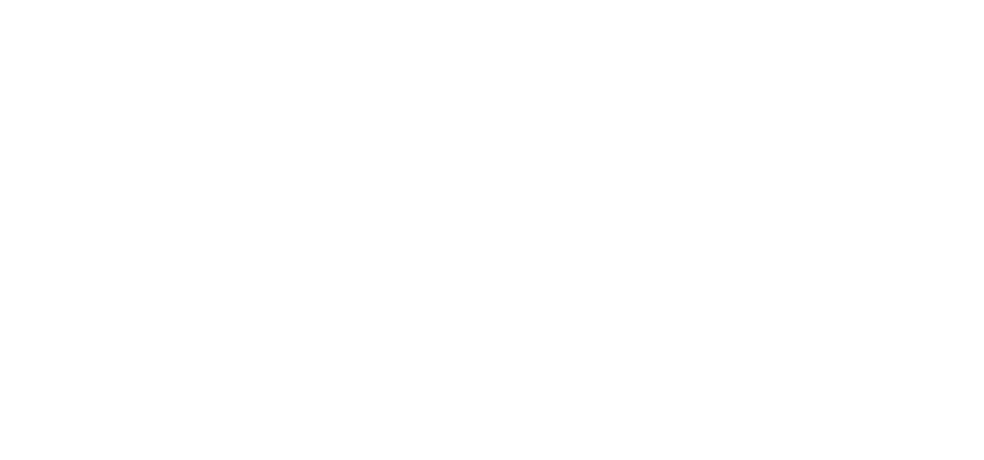
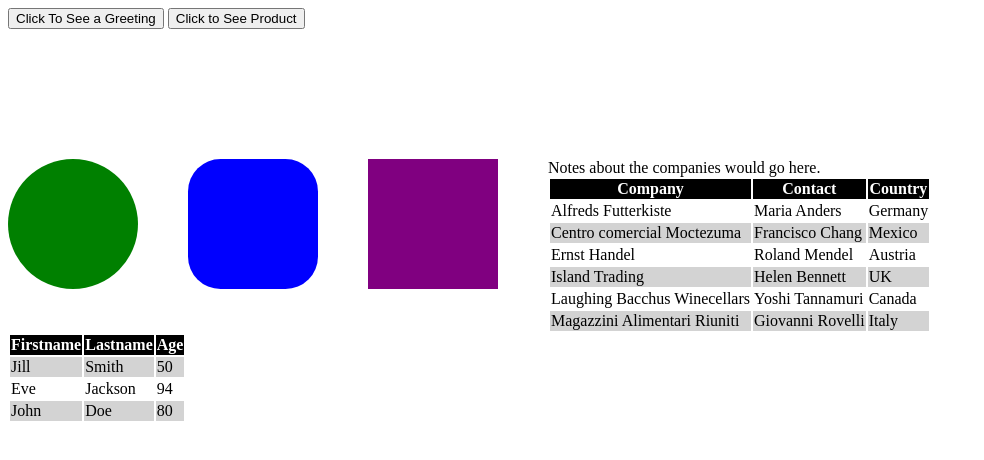
Before and after one commit to HartMason/practice, a plain HTML site: page index.html in a window 1280 px wide. Shown: the whole page, without its empty margins (0-984 px from the left). Drawn offline with Linux system fonts and the light colour scheme.

Commit message:
Disappear Icons... Buttons... Charts

```diff
--- a/index.html
+++ b/index.html
@@ -6,9 +6,91 @@
     <meta name="viewport" content="width=device-width, initial-scale=1.0">
     <title>Document</title>
     <link rel="stylesheet" href="./style.css"/>
+    <script src="styles.js"></script>
 </head>
 
 <body>
+    <main>
+    <button onclick="sayHello()">Click To See a Greeting</button>
 
-</body>
+    <button onclick="multiplyTwoNums()">Click to See Product</button>
+
+    <div id="product"></div>
+    <!-- this HTML makes the buttons appear on the page-->
+
+    <div class="circle" id="circle" onclick="disappear(this)"></div>
+
+    <div class="rounded" id="rounded" onclick="disappear(this)"></div>
+
+    <div class="square" id="square" onclick="disappear(this)"></div>
+    </main>
+
+    <table>
+        <thead>
+          <th>Company</th>
+          <th>Contact</th>
+          <th>Country</th>
+        </thead>
+        <tbody>
+          <tr>
+            <td>Alfreds Futterkiste</td>
+            <td>Maria Anders</td>
+            <td>Germany</td>
+          </tr>
+          <tr>
+            <td>Centro comercial Moctezuma</td>
+            <td>Francisco Chang</td>
+            <td>Mexico</td>
+          </tr>
+          <tr>
+            <td>Ernst Handel</td>
+            <td>Roland Mendel</td>
+            <td>Austria</td>
+          </tr>
+          <tr>
+            <td>Island Trading</td>
+            <td>Helen Bennett</td>
+            <td>UK</td>
+          </tr>
+          <tr>
+            <td>Laughing Bacchus Winecellars</td>
+            <td>Yoshi Tannamuri</td>
+            <td>Canada</td>
+          </tr>
+          <tr>
+            <td>Magazzini Alimentari Riuniti</td>
+            <td>Giovanni Rovelli</td>
+            <td>Italy</td>
+          </tr>
+        </tbody>
+        <tfoot>Notes about the companies would go here.</tfoot>
+      </table>
+
+
+    <table>
+        <tr>
+          <th>Firstname</th>
+          <th>Lastname</th>
+          <th>Age</th>
+        </tr>
+        <tr>
+          <td>Jill</td>
+          <td>Smith</td>
+          <td>50</td>
+        </tr>
+        <tr>
+          <td>Eve</td>
+          <td>Jackson</td>
+          <td>94</td>
+        </tr>
+        <tr>
+          <td>John</td>
+          <td>Doe</td>
+          <td>80</td>
+        </tr>
+      </table>
+
+
 </html>
+
+<!-- Ask Tutor how to structure the HTML to get objects to appear ontop of eachother??????????? -->
--- a/style.css
+++ b/style.css
@@ -0,0 +1,52 @@
+div {
+    width: 130px;
+    height: 130px;
+    margin-right: 50px;
+}
+
+
+.circle {
+    border-radius: 50%;
+    float: left;
+}
+
+.rounded {
+    border-radius: 25%;
+    float: left;
+}
+
+.square {
+    border-radius: 0%;
+    float: left;
+}
+
+#circle {
+    background-color: green;
+}
+
+#rounded {
+    background: blue;
+}
+
+#square {
+    background-color: purple;
+}
+
+/* This applies to both charts */
+
+table tr:nth-child(even) {
+    background-color: lightgrey;
+}
+
+table th {
+    background-color: black;
+    color: white;
+  }
+
+  table tr:nth-child(odd) {
+    background-color: white;
+    }
+
+
+
+  }
--- /dev/null
+++ b/styles.js
@@ -0,0 +1,37 @@
+// function myFunction()
+// const myVariable = "hello"
+
+
+
+// const addTwoNums = () => {
+//     const num1 = 70
+//     const num2 = 5
+//     return (num1 + num2);
+// }
+// console.log(addTwoNums())
+
+const multiplyTwoNums = () => {
+// Declaring a funtion called multiplyTwoNums that takes no input as of now.
+    const num1 = 16;
+    const num2 = 12;
+    let product = num1 * num2
+    // return product ... return statement ends function execution and specifies a value to be returned to the function caller.
+    document.getElementById("product").innerHTML = product
+    console.log(product)
+}
+// console.log(multiplyTwoNums(4,6))
+
+const disappear = (element) => {
+//Makes the items on screen dissapear.
+
+    document.getElementById(element.id).style.display = "none"
+}
+
+
+// const myDocument = {
+//     addEventListener = () => console.log("Okay, we'll add an Event Listener")
+// }
+
+const sayHello = () => {
+    window.alert("Hello")
+}
```
